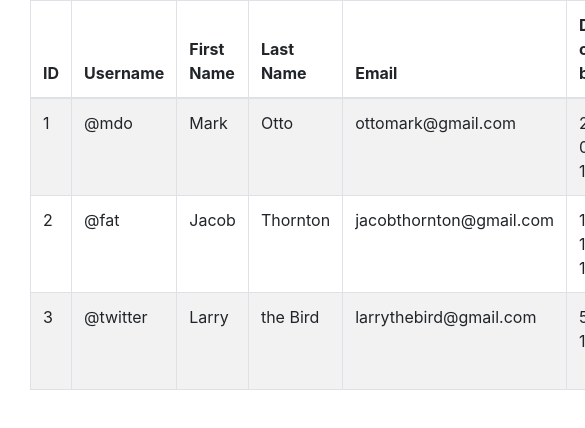
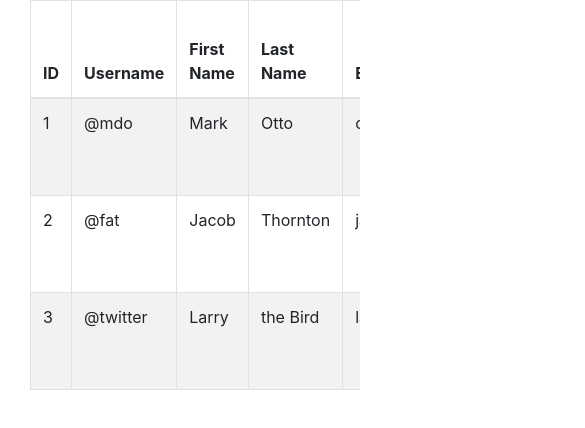
Before and after one commit to Capstone-project-team-group-4/language-center-system, a React (Create React App) app in the folder front-end/: page / in a window 390 px wide. Shown: the top 428 px of the page, 585 px wide, since content can reach past the window. Built offline with nearby package versions, Linux system fonts and the light colour scheme.

Commit message:
CAPSTONE-18 Edit student table responsive

```diff
--- a/front-end/src/page/ManageStudentPage.tsx
+++ b/front-end/src/page/ManageStudentPage.tsx
@@ -14,7 +14,7 @@ export function ManageStudentPage (): ReactElement {
                 <Container id="PageBodyContainer">
                     <Row>
                         <Col>
-                            <Table striped bordered hover>
+                            <Table striped bordered hover responsive>
                                 <thead>
                                     <tr>
                                         <th>ID</th>
```
Also changed, not shown: 1 other file (tests, documents, lock files or other folders).
